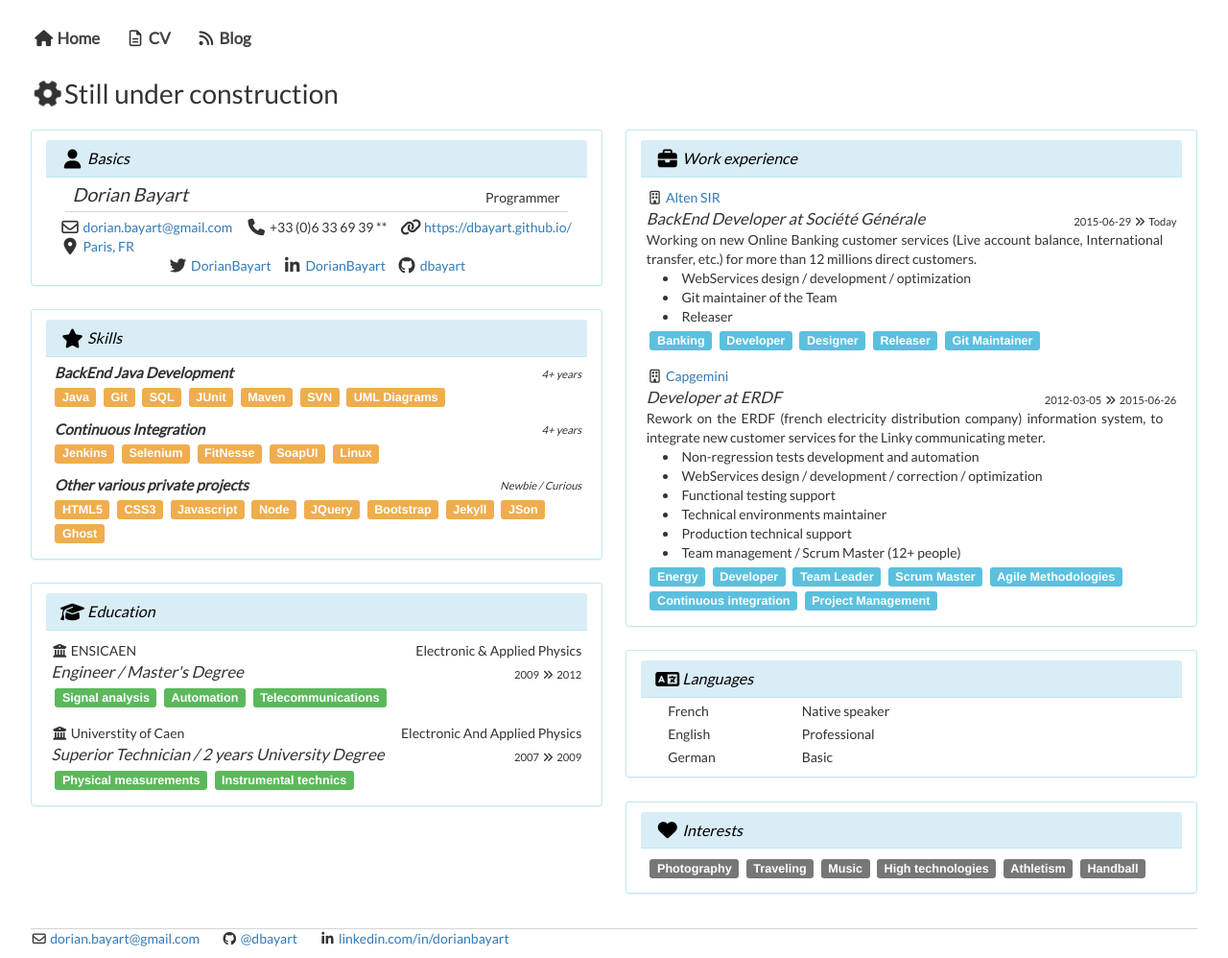
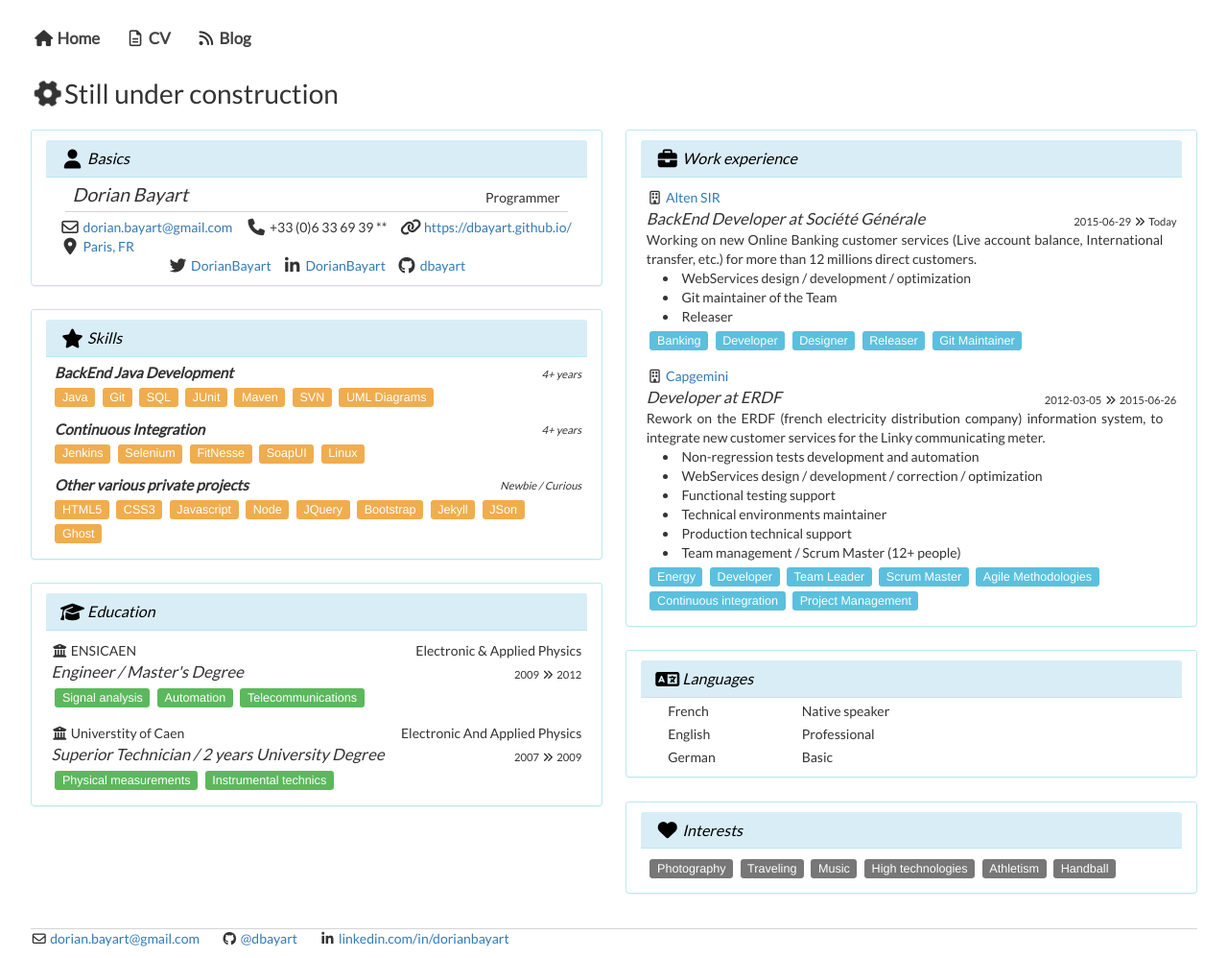
Before and after one commit to dorianbayart/dorianbayart.github.io, a Jekyll site: the page built from cv/index.html, in a window 1280 px wide. Shown: the whole page at 96% size. Built offline with Jekyll 4.4.1, drawn with Linux system fonts in a browser that asks for light colours; nearby versions of some CDN libraries.

Commit message:
Update cv.css

```diff
--- a/css/cv.css
+++ b/css/cv.css
@@ -165,6 +165,7 @@ div > span {
 .label {
 	font-family: 'Helvetica', 'Sans-Serif';
 	font-size: 0.9em;
+	font-weight: initial;
 	margin-left: 0.3em;
 	margin-right: 0.3em;
 	margin-top: 0.4em;
```
